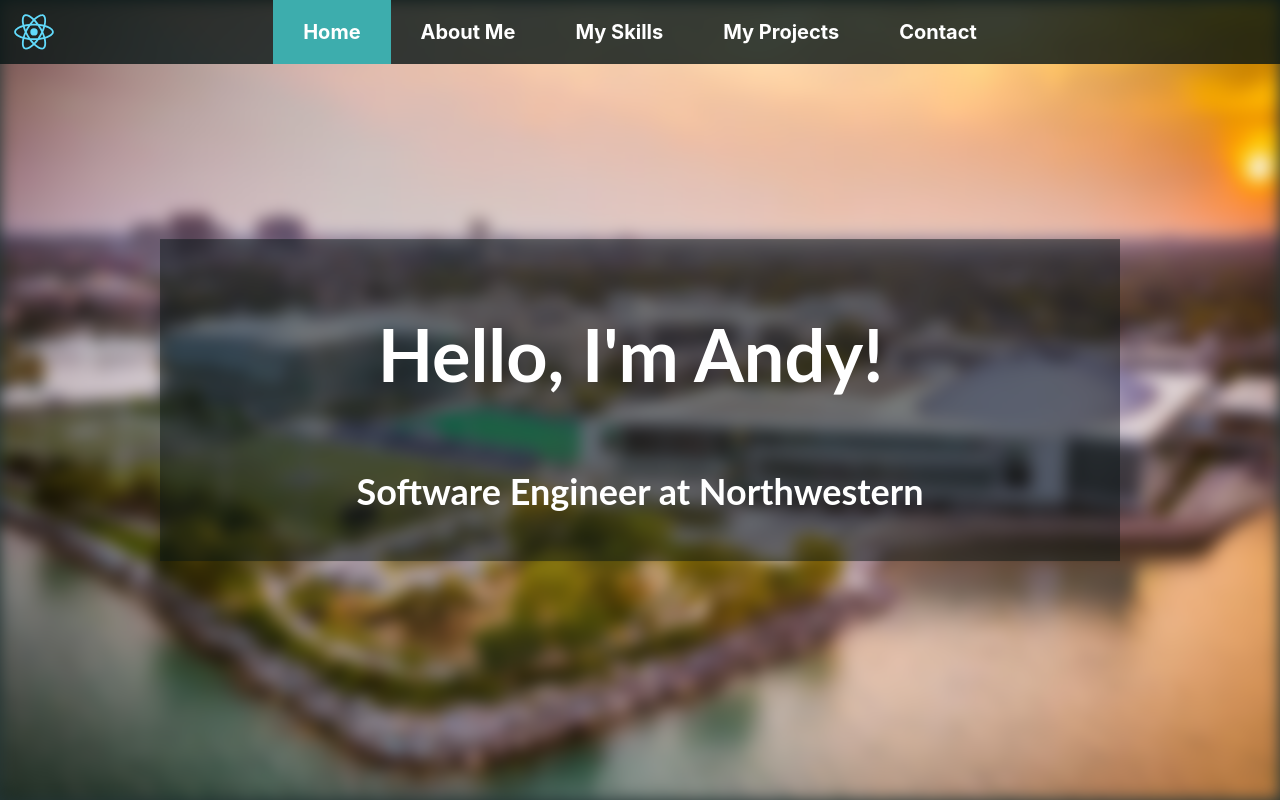
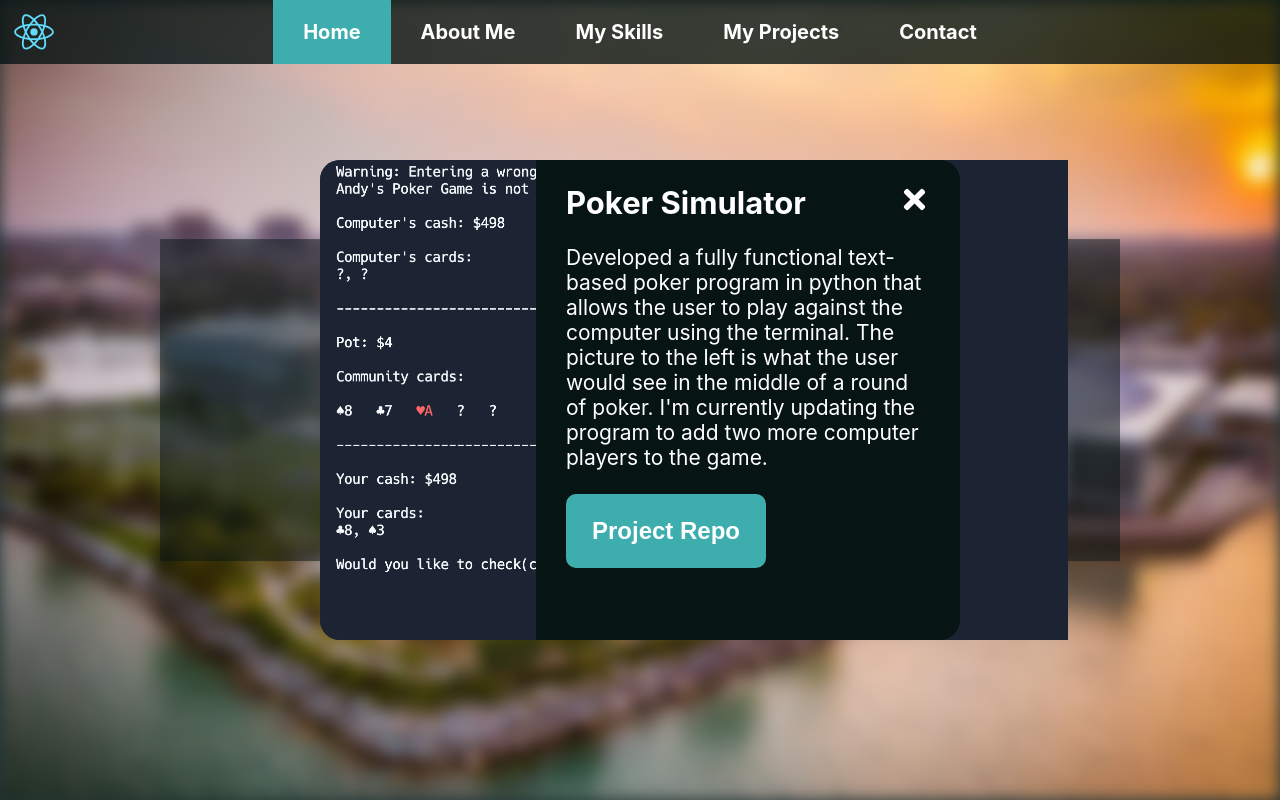
Before and after one commit to Andy-V12345/Personal-Website, a React (Create React App) app in the folder andy-website/: page / in a window 1280 px wide. Shown: the top 800 px of the page. Built offline with nearby package versions, Linux system fonts and the light colour scheme.

Commit message:
added project description box

```diff
--- a/andy-website/package.json
+++ b/andy-website/package.json
@@ -8,6 +8,7 @@
     "@testing-library/user-event": "^13.5.0",
     "react": "^18.2.0",
     "react-dom": "^18.2.0",
+    "react-icons": "^4.7.1",
     "react-scripts": "5.0.1",
     "react-typical": "^0.1.3",
     "web-vitals": "^2.1.4"
--- a/andy-website/src/AboutHeader.js
+++ b/andy-website/src/AboutHeader.js
@@ -1,7 +1,7 @@
-import React, { useState } from "react";
 import './App.css';
 import Typical from "react-typical";
 import useIsVisible from "./IsVisible";
+import React from 'react';
 
 function AboutHeader() {
 
--- a/andy-website/src/App.css
+++ b/andy-website/src/App.css
@@ -34,13 +34,13 @@ img.bg {
   color: #3DADAD;
 }
 
-.resumeLink {
+.buttonLink {
   color: white;
   text-decoration: none;
 }
 
 
-.resume {
+.blueButton {
   background-color: #3DADAD;
   border: none;
   color: white;
@@ -51,7 +51,7 @@ img.bg {
   transition: .2s ease-in-out;
 }
 
-.resume-hover {
+.blueButton-hover {
   background-color: #3DADAD;
   border: none;
   color: white;
@@ -354,3 +354,71 @@ img.bg {
   position: absolute;
   height: 75%;
 }
+
+.project-description-container {
+  position: fixed;
+  background-color: #213333;
+  border-radius: 20px;
+  color: white;
+  width: 50%;
+  height: 60vh;
+  left: 50%;
+  top: 50%;
+  transform: translate(-50%, -50%);
+}
+
+.project-image {
+  position: absolute;
+  height: 100%;
+  border-top-left-radius: 20px;
+  border-bottom-left-radius: 20px;
+  margin: 0px;
+  left: 0;
+}
+
+.description-container {
+  border-radius: 0 20px 20px 0;
+  position: absolute;
+  background-color: rgba(7,20,20);
+  padding: 0 20px;
+  height: 100%;
+  max-width: 60%;
+  right: 0;
+  text-align: left;
+}
+
+.FaTimes {
+  position: absolute;
+  margin-right: 30px;
+  right: 0;
+}
+
+.FaTimes.hover {
+  color: #3DADAD;
+}
+
+.description-container h3 {
+  font-size: calc(15px + 2vmin);
+  margin: calc(8px + 2vmin) 10px 0 10px;
+}
+
+.description-container p {
+  font-size: calc(5px + 2vmin);
+  margin: calc(8px + 2vmin) 10px 0 10px;
+}
+
+.description-container .blueButton-hover {
+  margin: calc(8px + 2vmin) 10px 0 10px;
+  padding: calc(7px + 2vmin) calc(10px + 2vmin);
+  font-size: calc(8px + 2vmin);
+}
+
+.description-container .blueButton {
+  margin: calc(8px + 2vmin) 10px 0 10px;
+  padding: calc(7px + 2vmin) calc(10px + 2vmin);
+  font-size: calc(8px + 2vmin);
+}
+
+.hidden {
+  visibility: hidden;
+}
--- a/andy-website/src/App.js
+++ b/andy-website/src/App.js
@@ -1,7 +1,7 @@
 import './App.css';
 import Navbar from './Navbar.js';
 import SkillBox from './SkillBox';
-import ResumeButton from './ResumeButton';
+import BlueButton from './BlueButton';
 import ProjectBox from './ProjectBox';
 import ContactLink from './ContactLink';
 import AboutHeader from './AboutHeader';
@@ -9,8 +9,13 @@ import SkillsHeader from './SkillsHeader';
 import ProjectsHeader from './ProjectsHeader';
 import ContactHeader from './ContactHeader';
 import HomeHeader from './HomeHeader';
+import ProjectDescription from './ProjectDescription';
+import React from 'react';
 
 function App() {
+
+  const [isDescriptionVisible, setVisibility] = React.useState(() => false)
+
   return (
     <div className='App'>
       <div id='Home' className='container Home'>
@@ -70,7 +75,7 @@ function App() {
           <div className='header'>
             <div className='header-container'>
               <SkillsHeader />
-              <ResumeButton />
+              <BlueButton link='https://drive.google.com/file/d/1ZehCmz5QhYUrA66p4JbZd5qGr-Wjb5Wd/view?usp=sharing'>My Resume</BlueButton>
             </div>
           </div>
         </div>
@@ -105,6 +110,9 @@ function App() {
       </div>
 
       <Navbar />
+
+      <ProjectDescription className={isDescriptionVisible ? '' : 'hidden'}/>
+
     </div>
 
   );
--- /dev/null
+++ b/andy-website/src/BlueButton.js
@@ -0,0 +1,16 @@
+import React from 'react'
+import './App.css'
+
+function BlueButton({link, children}) {
+    const [buttonState, setButtonState] = React.useState(() => 'blueButton')
+
+    return (
+        <button onMouseEnter={() => setButtonState('blueButton-hover')}
+                onMouseLeave={() => setButtonState('blueButton')}
+                className={buttonState}>
+            <a className='buttonLink' href={link} target='_blank'>{children}</a>
+        </button>
+    )
+}
+
+export default BlueButton
--- /dev/null
+++ b/andy-website/src/ProjectDescription.js
@@ -0,0 +1,29 @@
+import React from "react";
+import './App.css';
+import BlueButton from "./BlueButton";
+import {FaTimes} from "react-icons/fa";
+
+
+function ProjectDescription() {
+    const [state, setState] = React.useState(() => 'FaTimes')
+
+    return (
+
+        <div className='project-description-container'>
+            <img className="project-image" src='poker.png' alt='image' />
+            <div className='description-container'>
+                <h3 onMouseEnter={() => setState('FaTimes hover')} onMouseLeave={() => setState('FaTimes')}><FaTimes className={state}/></h3>
+                <h3>Poker Simulator</h3>
+                <p>
+                    Developed a fully functional text-based poker program in python that allows the user to play against
+                    the computer using the terminal. The picture to the left is what the user would see in the middle of a round of poker.
+                    I'm currently updating the program to add two more computer players to the game.
+                </p>
+                <BlueButton link='https://github.com/Andy-V12345/Poker'>Project Repo</BlueButton>
+            </div>
+        </div>
+
+    )
+}
+
+export default ProjectDescription;
--- a/andy-website/src/ResumeButton.js
+++ /dev/null
@@ -1,16 +0,0 @@
-import React from 'react'
-import './App.css'
-
-function ResumeButton() {
-    const [buttonState, setButtonState] = React.useState(() => 'resume')
-
-    return (
-        <button onMouseEnter={() => setButtonState('resume-hover')}
-                onMouseLeave={() => setButtonState('resume')}
-                className={buttonState}>
-            <a className='resumeLink' href="https://drive.google.com/file/d/1ZehCmz5QhYUrA66p4JbZd5qGr-Wjb5Wd/view?usp=sharing" target='_blank'>My Resume</a>
-        </button>
-    )
-}
-
-export default ResumeButton
```
Also changed, not shown: 1 other file (tests, documents, lock files or other folders).
